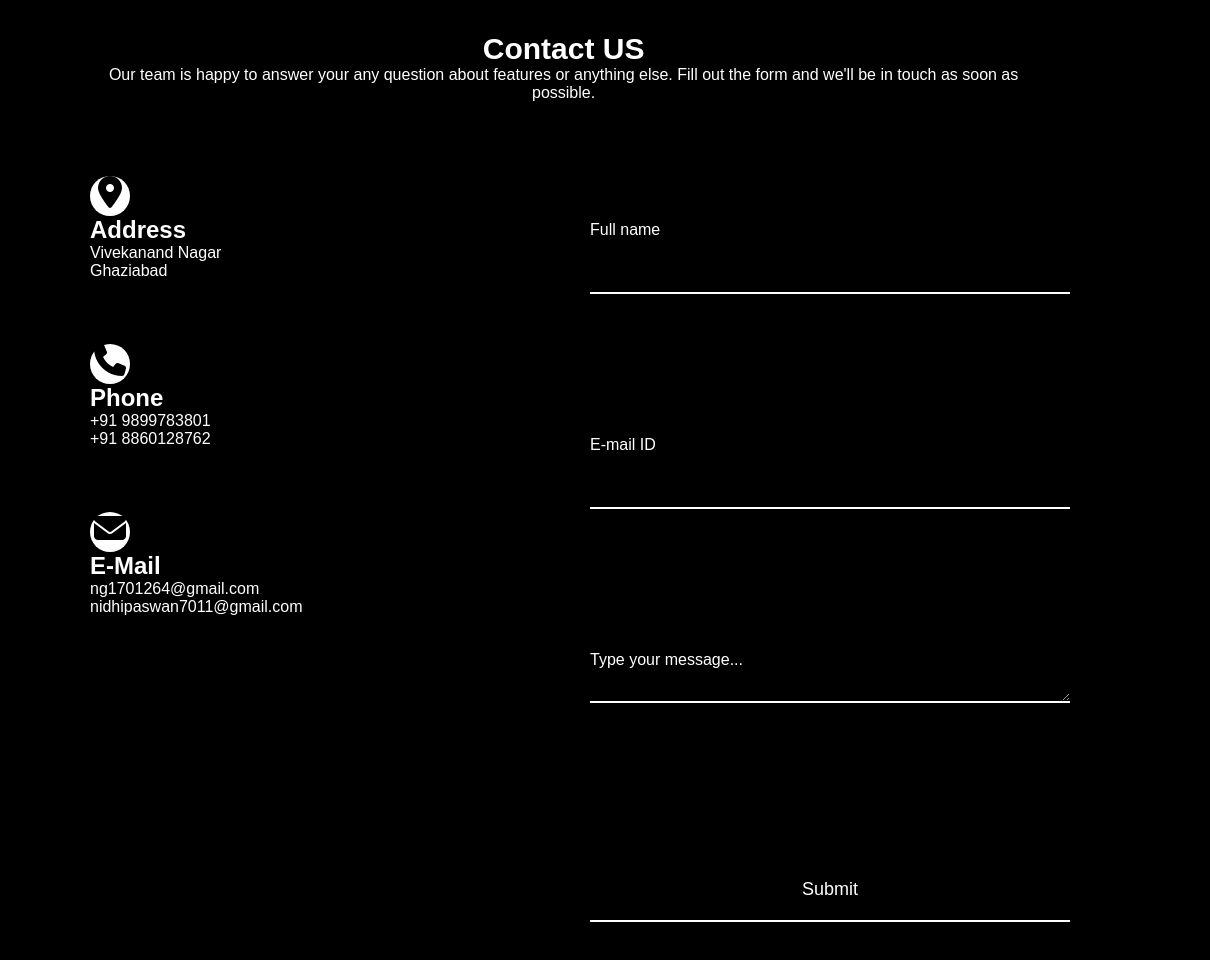
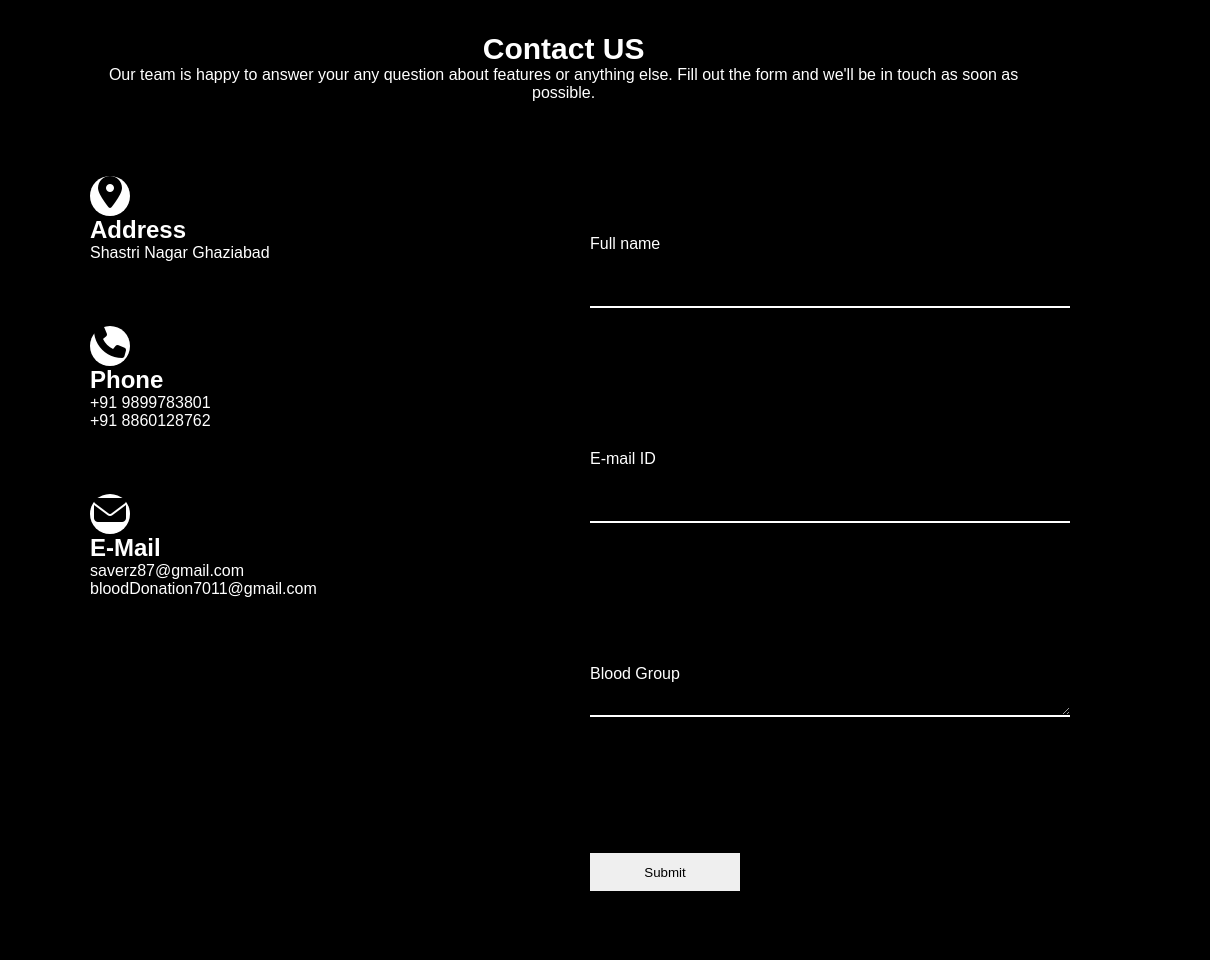
Before and after one commit to 1234Amandeep/Blood-donation-Full, a plain HTML site: page public/contact.html in a window 1280 px wide. Shown: the full height of the page, 70-1280 px from the left. Drawn offline with Linux system fonts and the light colour scheme; a web font is replaced by a local one.

Commit message:
final push after changing form style again at contact page

```diff
--- a/public/CSS/contact.css
+++ b/public/CSS/contact.css
@@ -1,12 +1,12 @@
-*{
+* {
   margin: 0;
   padding: 0;
   color: white;
   box-sizing: border-box;
-    font-family: 'Mochiy Pop One', sans-serif;
+  font-family: "Mochiy Pop One", sans-serif;
   border: none;
 }
-body{
+body {
   background-color: black;
   width: 100%;
   height: 100vh;
@@ -14,37 +14,37 @@ body{
   background-repeat: no-repeat;
   position: relative;
 }
-header{
+header {
   position: absolute;
   text-align: center;
   width: 75%;
   left: 12%;
   top: 2rem;
 }
-header h1{
+header h1 {
   font-size: 30px;
 }
-.empty{
+.empty {
   width: 100%;
   height: 100vh;
-    background-color: rgba(0,0,0,0.5);
+  background-color: rgba(0, 0, 0, 0.5);
   position: absolute;
   left: 0;
   top: 0;
   z-index: -1;
 }
-.content{
+.content {
   display: flex;
   min-height: 110vh;
 }
-.content section{
+.content section {
   margin-top: 8vh;
   margin-left: 20vh;
 }
-.contact-form{
+.contact-form {
   margin-top: 7rem;
 }
-section i{
+section i {
   border-radius: 50%;
   width: 40px;
   height: 40px;
@@ -52,7 +52,7 @@ section i{
   color: black;
   text-align: center;
 }
-.form{
+.form {
   display: flex;
   position: absolute;
   top: 80px;
@@ -62,7 +62,7 @@ section i{
   align-items: center;
   min-height: 110vh;
 }
-.form .contact-form input{
+.form .contact-form input {
   width: 30rem;
   background-color: transparent;
   border: 0px;
@@ -72,17 +72,17 @@ section i{
   font-size: 18px;
   border-bottom: 2px solid white;
 }
-.form .contact-form input ~ span{
+.form .contact-form input ~ span {
   position: absolute;
   left: 20px;
   transition: 0.9s ease-in-out;
   margin-top: 10px;
 }
-.form .contact-form input:focus ~ span{
+.form .contact-form input:focus ~ span {
   transform: translateY(-20px);
   pointer-events: none;
 }
-.form .contact-form textarea{
+.form .contact-form textarea {
   width: 30rem;
   border: 0;
   background-color: transparent;
@@ -90,44 +90,57 @@ section i{
   font-size: 17px;
   border-bottom: 2px solid white;
 }
-.form .contact-form textarea ~ span{
+.form .contact-form textarea ~ span {
   position: absolute;
   left: 20px;
   margin-top: 10px;
   transition: 0.9s ease-in-out;
 }
-.form .contact-form textarea:focus ~ span{
+.form .contact-form textarea:focus ~ span {
   transform: translateY(-20px);
   pointer-events: none;
 }
-.form .contact-form input [type=submit]{
+.form .contact-form input [type="submit"] {
   background-color: dodgerblue;
   border: 2px solid dodgerblue;
   font-size: 18px;
   width: 50%;
   height: 40px;
   margin-top: -5px;
-
 }
-.form .contact-form input [type=submit]:hover{
+.form .contact-form input [type="submit"]:hover {
   background-color: transparent;
   color: dodgerblue;
 }
-.media{
+.media {
   position: absolute;
   top: 101vh;
   right: 148vh;
   display: flex;
   list-style: none;
 }
-.media li{
+.media li {
   margin: 20px 30px;
-    transition: color .4s ease;
+  transition: color 0.4s ease;
 }
-.media a i{
-    transition: color .4s ease;
+.media a i {
+  transition: color 0.4s ease;
 }
-.media a:hover i{
+.media a:hover i {
   color: blue;
   /* transform: translateY(-20px); */
 }
+
+.btn {
+  color: black;
+  width: 150px;
+  height: 38px;
+  margin-left: 20px;
+  cursor: pointer;
+}
+
+.btn:hover {
+  border: 1px solid;
+  /* padding: 10px; */
+  box-shadow: 5px 10px 18px #888888;
+}
--- a/public/contact.html
+++ b/public/contact.html
@@ -25,8 +25,7 @@
                 <section>
                     <i class="fa-sharp fa-solid fa-location-dot fa-2x"></i>
                     <h2>Address</h2>
-                    <p>Vivekanand Nagar<br>
-                        Ghaziabad <br>
+                    <p>Shastri Nagar Ghaziabad<br>
                     </p>
                 </section>
                 <section>
@@ -38,8 +37,8 @@
                 <section>
                     <i class="fa-solid fa-envelope fa-2x"></i>
                     <h2>E-Mail</h2>
-                   <p>ng1701264@gmail.com</p>
-                   <p>nidhipaswan7011@gmail.com</p>
+                   <p>saverz87@gmail.com</p>
+                   <p>bloodDonation7011@gmail.com</p>
                 </section>
             </div>
         </div>
@@ -47,7 +46,7 @@
             <div class="form">
                 <div class="right">
                     <div class="contact-form">
-                        <input type="text" required id="Name">
+                        <input type="text" required id="name">
                         <span>Full name</span>
                     </div>
                     <div class="contact-form">
@@ -56,11 +55,13 @@
                     </div>
                     <div class="contact-form">
                         <textarea name="text"></textarea>
-                        <span>Type your message...</span>
+                        <span>Blood Group</span>
                     </div>
                     <div class="contact-form">
-                        <input type="submit" name="submit">
+                        <!-- <input type="submit" name="submit"> -->
+                        <button type="submit" class="btn" id="btn">Submit</button>
                     </div>
+                    <br><br>
                 </div>
             </div>
         </form>
```
Also changed, not shown: public/index.html (+1 -1 lines). Lines whose indentation alone changed are shown as unchanged.
